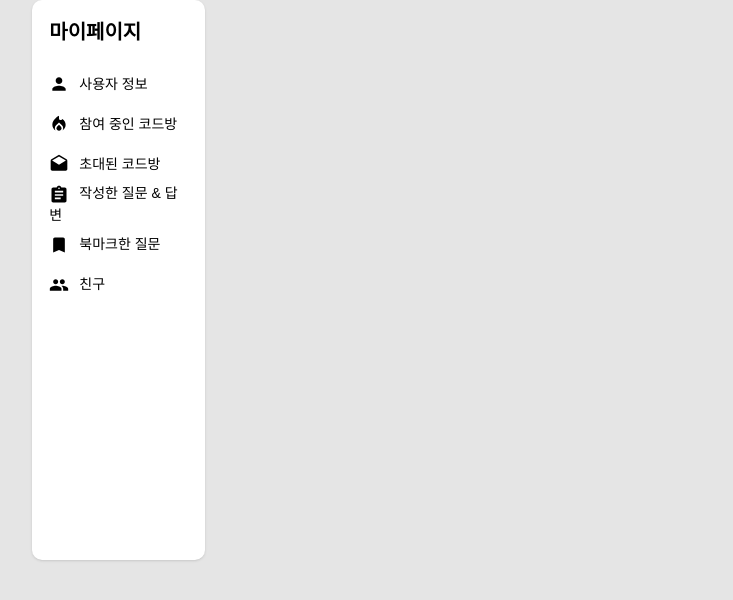
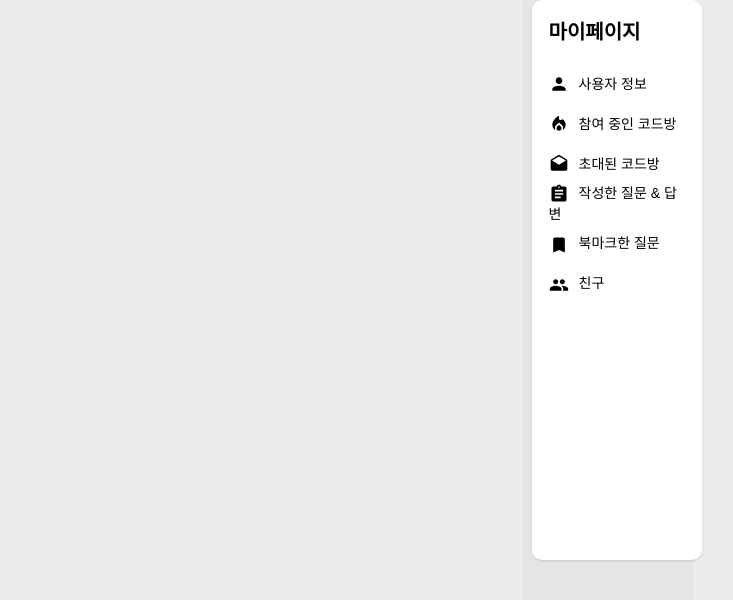
Before and after one commit to GadiGoodi/front, a Next.js app in the folder thiscoding/: page /mypage/invitations in a window 1280 px wide. Shown: the top 600 px of the page, without its empty margins (32-765 px from the left). Built offline with nearby package versions, Linux system fonts and the light colour scheme; a web font is replaced by a local one.

Commit message:
style:globals.css 공통 설정 추가

```diff
--- a/thiscoding/app/globals.css
+++ b/thiscoding/app/globals.css
@@ -3,12 +3,37 @@
 @tailwind utilities;
 
 @font-face {
-    font-family: 'Pretendard-Regular';
-    src: url('https://fastly.jsdelivr.net/gh/Project-Noonnu/noonfonts_2107@1.1/Pretendard-Regular.woff') format('woff');
-    font-weight: 400;
-    font-style: normal;
+  font-family: 'Pretendard-Regular';
+  src: url('https://fastly.jsdelivr.net/gh/Project-Noonnu/noonfonts_2107@1.1/Pretendard-Regular.woff')
+    format('woff');
+  font-weight: 400;
+  font-style: normal;
 }
 
 body {
-    font-family: 'Pretendard-Regular', sans-serif;
+  font-family: 'Pretendard-Regular', sans-serif;
 }
+
+* {
+  padding: 0;
+  margin: 0;
+}
+
+html,
+body {
+  width: 100%;
+  display: flex;
+  flex-direction: column;
+  justify-content: center;
+  align-items: center;
+  background-color: #ebebeb;
+}
+
+ul {
+  list-style: none;
+}
+
+a {
+  text-decoration: none;
+  color: black;
+}
```
